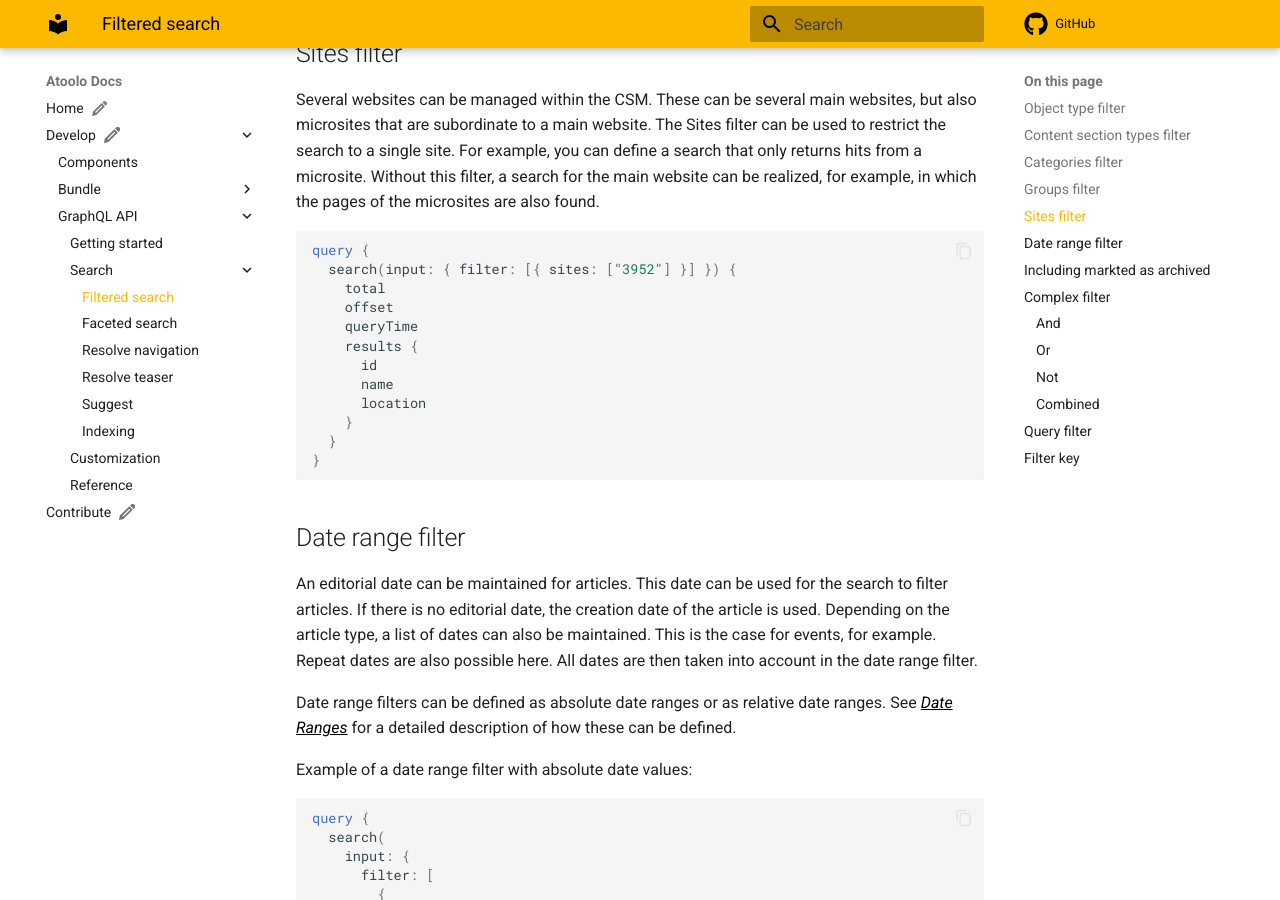
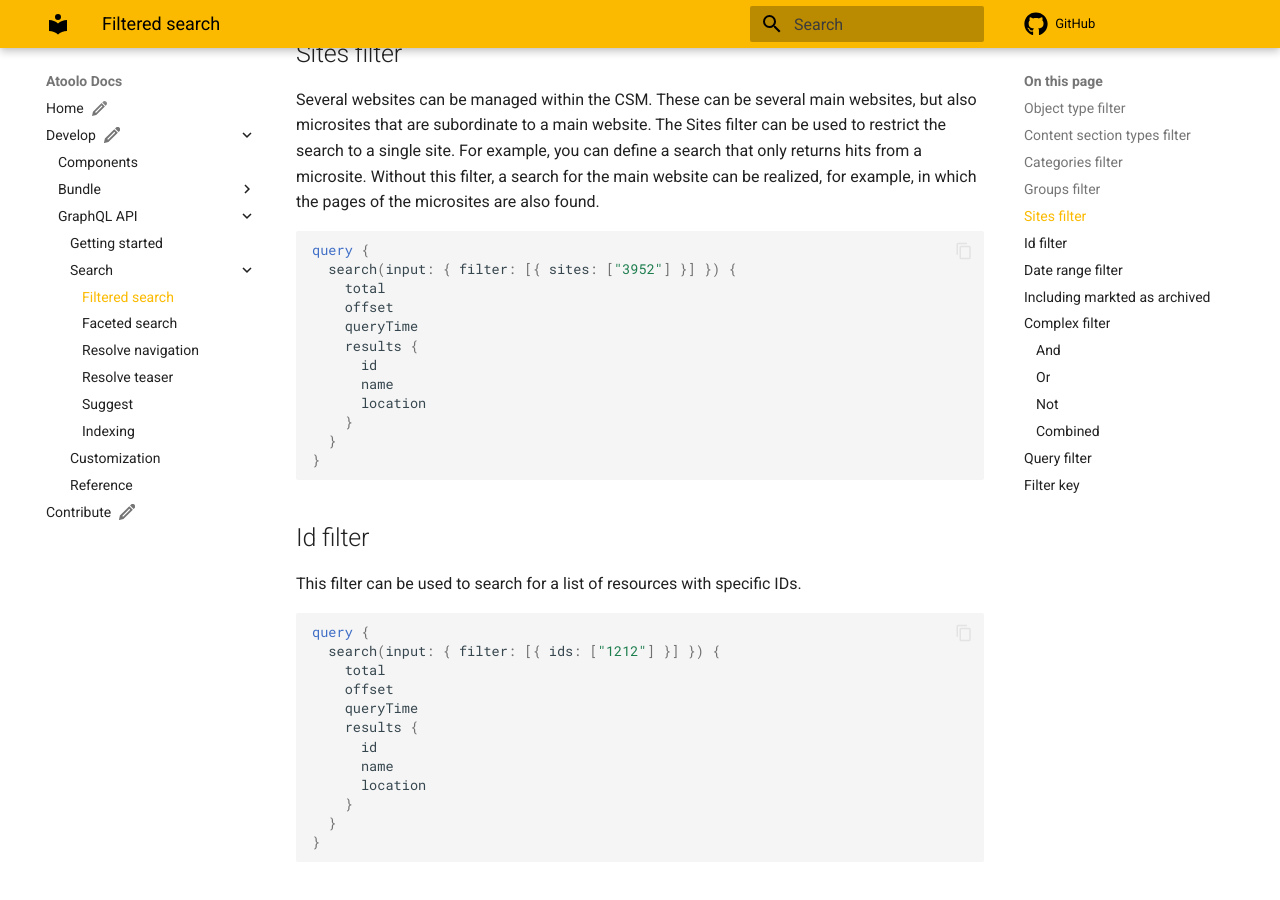
Before and after one commit to sitepark/atoolo-docs, an MkDocs documentation site: the page built from docs/develop/graphql/search/filtered-search.md, in a window 1280 px wide and 900 px high, scrolled down 2991 px. Built offline with MkDocs 1.6.1 and Material for MkDocs 9.7.7, drawn with Linux system fonts in a browser that asks for light colours; comment, search, counter and statistics services are not loaded.

Commit message:
docs: IdFilter

````diff
--- a/docs/develop/graphql/search/filtered-search.md
+++ b/docs/develop/graphql/search/filtered-search.md
@@ -133,6 +133,25 @@ Several websites can be managed within the CSM. These can be several main websit
 ```graphql
 query {
   search(input: { filter: [{ sites: ["3952"] }] }) {
+    total
+    offset
+    queryTime
+    results {
+      id
+      name
+      location
+    }
+  }
+}
+```
+
+## Id filter
+
+This filter can be used to search for a list of resources with specific IDs.
+
+```graphql
+query {
+  search(input: { filter: [{ ids: ["1212"] }] }) {
     total
     offset
     queryTime
````
Also changed, not shown: docs/develop/bundles/search/index.md (+2 -1 lines).
